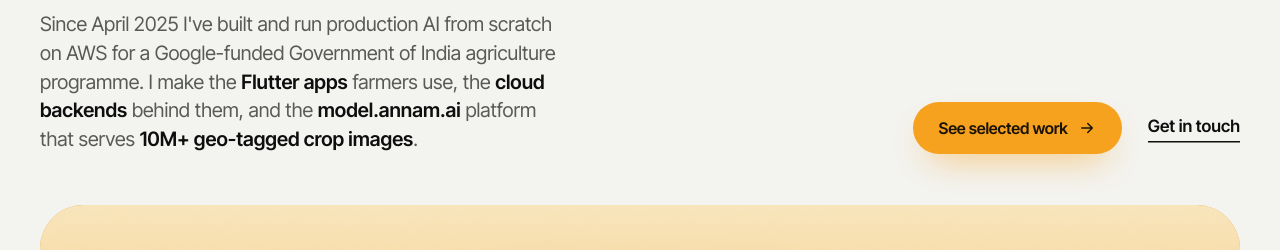
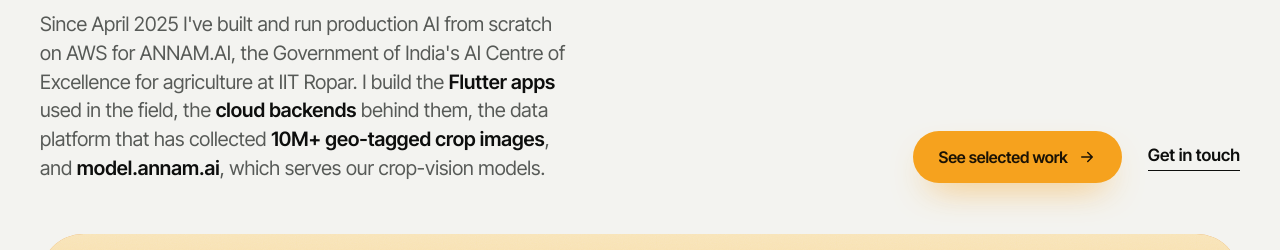
Before and after one commit to deepakkmeena9414/deepakkmeena9414.github.io, a plain HTML site: page index.html in a window 1280 px wide. Shown: the part 492-742 px from the top of the page. Drawn offline with nearby package versions, Linux system fonts and the light colour scheme.

Commit message:
Make the intro sentence accurate about ANNAM.AI and the 10M+ images
Co-Authored-By: Claude Opus 5.5 <noreply@anthropic.com>

```diff
--- a/index.html
+++ b/index.html
@@ -530,7 +530,7 @@ em{font-family:var(--serif);font-style:italic;font-weight:400;letter-spacing:-.0
       </div>
       <h1 id="hero-title"><span class="ln"><span>I build AI that</span></span><span class="ln"><span><em>sees<svg viewBox="0 0 200 20" preserveAspectRatio="none" aria-hidden="true"><path d="M3 14 C 50 4, 120 4, 197 11"/></svg></em> crops.</span></span></h1>
       <div class="hero__row">
-        <p class="hero__lede">Since April 2025 I've built and run production AI from scratch on AWS for a Google-funded Government of India agriculture programme. I make the <b>Flutter apps</b> farmers use, the <b>cloud backends</b> behind them, and the <b>model.annam.ai</b> platform that serves <b>10M+ geo-tagged crop images</b>.</p>
+        <p class="hero__lede">Since April 2025 I've built and run production AI from scratch on AWS for ANNAM.AI, the Government of India's AI Centre of Excellence for agriculture at IIT Ropar. I build the <b>Flutter apps</b> used in the field, the <b>cloud backends</b> behind them, the data platform that has collected <b>10M+ geo-tagged crop images</b>, and <b>model.annam.ai</b>, which serves our crop-vision models.</p>
         <div class="hero__ctas">
           <a class="btn btn--accent magnetic" href="#work">See selected work <svg aria-hidden="true"><use href="#i-arrow"/></svg></a>
           <a class="tlink" href="#contact">Get in touch</a>
```
